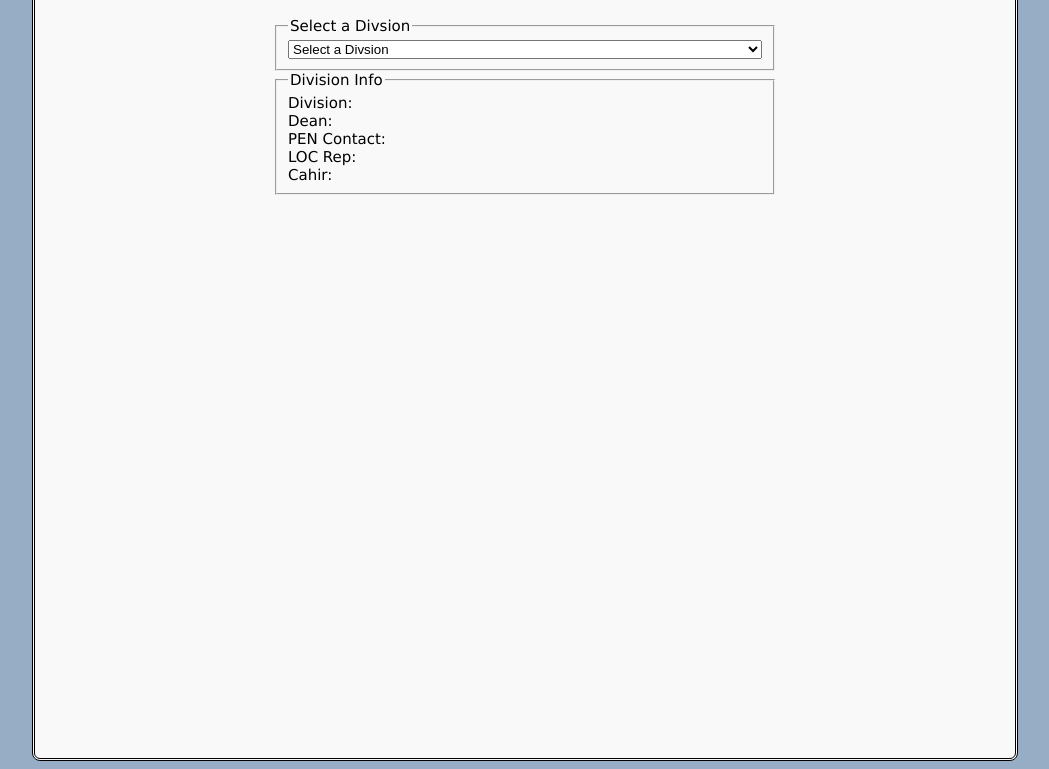
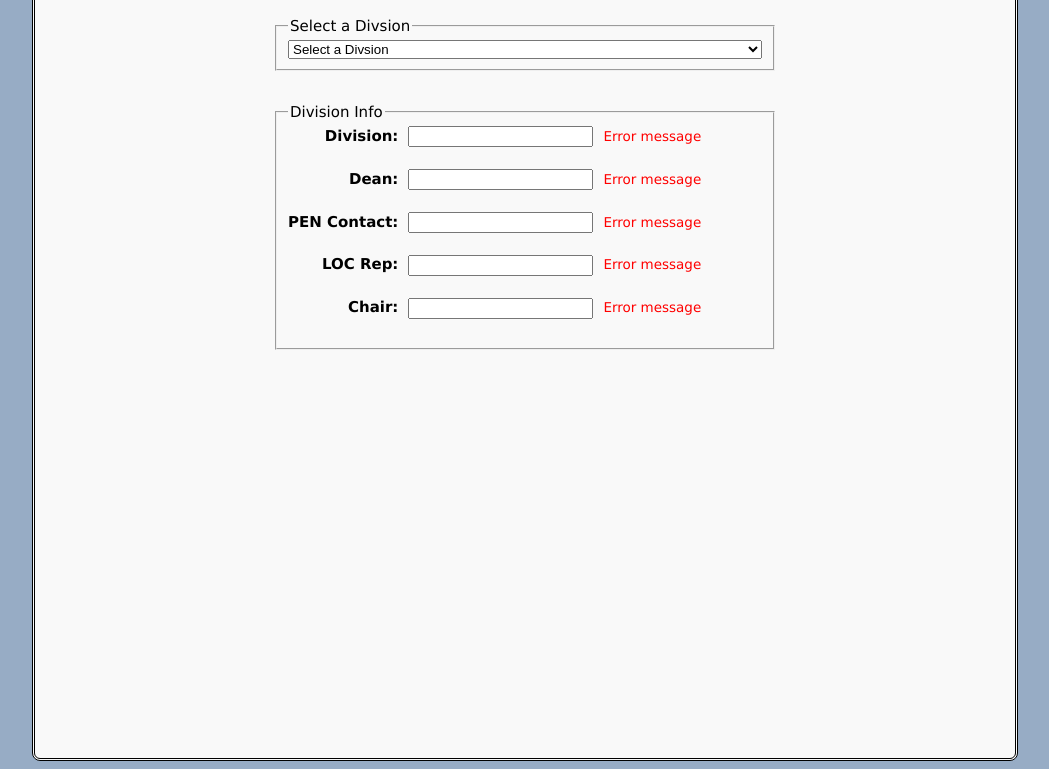
Before and after one commit to ConnorJohnHughes/LOC-Project, a plain HTML site: page index.html in a window 1280 px wide. Shown: the part 85-854 px from the top of the page, without its empty margins (115-1164 px from the left). Drawn offline with Linux system fonts and the light colour scheme.

Commit message:
initial commit

```diff
--- a/index.html
+++ b/index.html
@@ -10,7 +10,7 @@
     <main>
         <h1>Division Managment </h1>
 
-        <form>
+        <form id="dropdownForm">
             <fieldset>
                 <legend>  Select a Divsion</legend>
                 <div>
@@ -31,17 +31,35 @@
                 </div>
             </fieldset>
         </form>
-        <form>
+        <form id="divInfoForm">
             <fieldset>
                 <legend>
                     Division Info
                 </legend>
                 <div id="divInfo">
-                    <label for="divName">Division: </label>
-                    <label for="dean">Dean: </label>
-                    <label for="penContact">PEN Contact: </label>
-                    <label for="locRep">LOC Rep: </label>
-                    <label for="chair">Cahir: </label>
+
+                    <div class="labels">
+                        <label for="divName">Division: </label><br>
+                        <label for="dean">Dean: </label><br>
+                        <label for="penContact">PEN Contact: </label><br>
+                        <label for="locRep">LOC Rep: </label><br>
+                        <label for="chair">Chair: </label><br>
+
+                    </div>
+                    <div class="inputs">
+                            <input type="text" id="divName" name="divName"><br>
+                            <input type="text" id="divName" name="divName"><br>
+                            <input type="text" id="divName" name="divName"><br>
+                            <input type="text" id="divName" name="divName"><br>
+                            <input type="text" id="divName" name="divName"><br>
+                    </div>
+                    <div class="errors">
+                        <span>Error message </span><br>
+                        <span>Error message </span><br>
+                        <span>Error message </span><br>
+                        <span>Error message </span><br>
+                        <span>Error message </span><br>
+                    </div>
 
                 </div>
             </fieldset>
--- a/styles.css
+++ b/styles.css
@@ -36,10 +36,34 @@ fieldset{
 
 }
 #divDropdown{
-    width: 100%
+    width: 100%;
 }
-#divInfo{
-    display: flex;
-    flex-direction: column;
+
+#divInfoForm{
+    padding-top: 2rem;
+}
+#divInfo {
+  display: flex;
+  gap: 10px;
 
 }
+
+.labels,
+.inputs,
+.errors {
+  display: flex;
+  flex-direction: column;
+  gap: 2px;
+}
+
+.labels label {
+  text-align: right;
+  font-weight: bold;
+  line-height: 1.3rem;
+}
+
+.errors span {
+  color: red;
+  font-size: 0.9em;
+  line-height: 1.3rem;
+}
```
Lines whose indentation alone changed are shown as unchanged.
